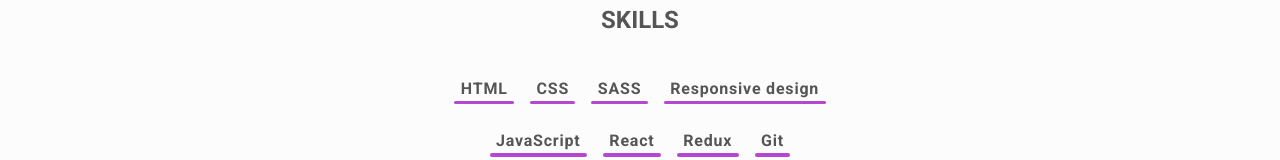
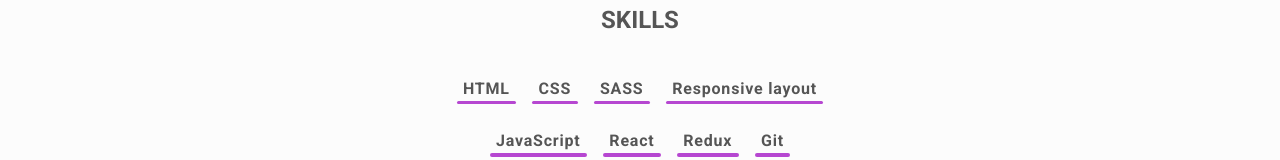
Before and after one commit to Yuliia-Harkusha/portfolio, a React (Create React App) app: page / in a window 1280 px wide. Shown: the part 1462-1622 px from the top of the page. Built offline with nearby package versions, Linux system fonts and the light colour scheme.

Commit message:
correct source

```diff
--- a/src/source.js
+++ b/src/source.js
@@ -8,7 +8,7 @@
   'HTML',
   'CSS',
   'SASS',
-  'Responsive design',
+  'Responsive layout',
   'JavaScript',
   'React',
   'Redux',
```
